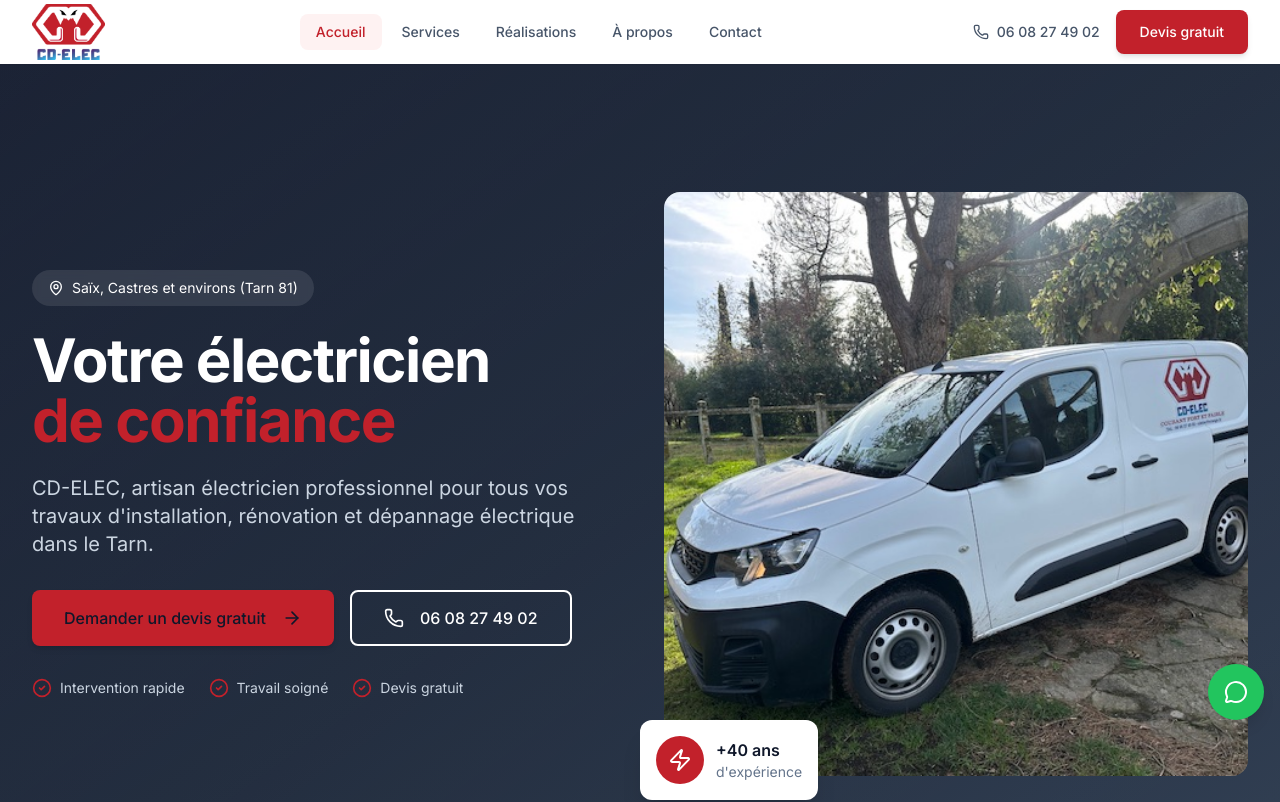
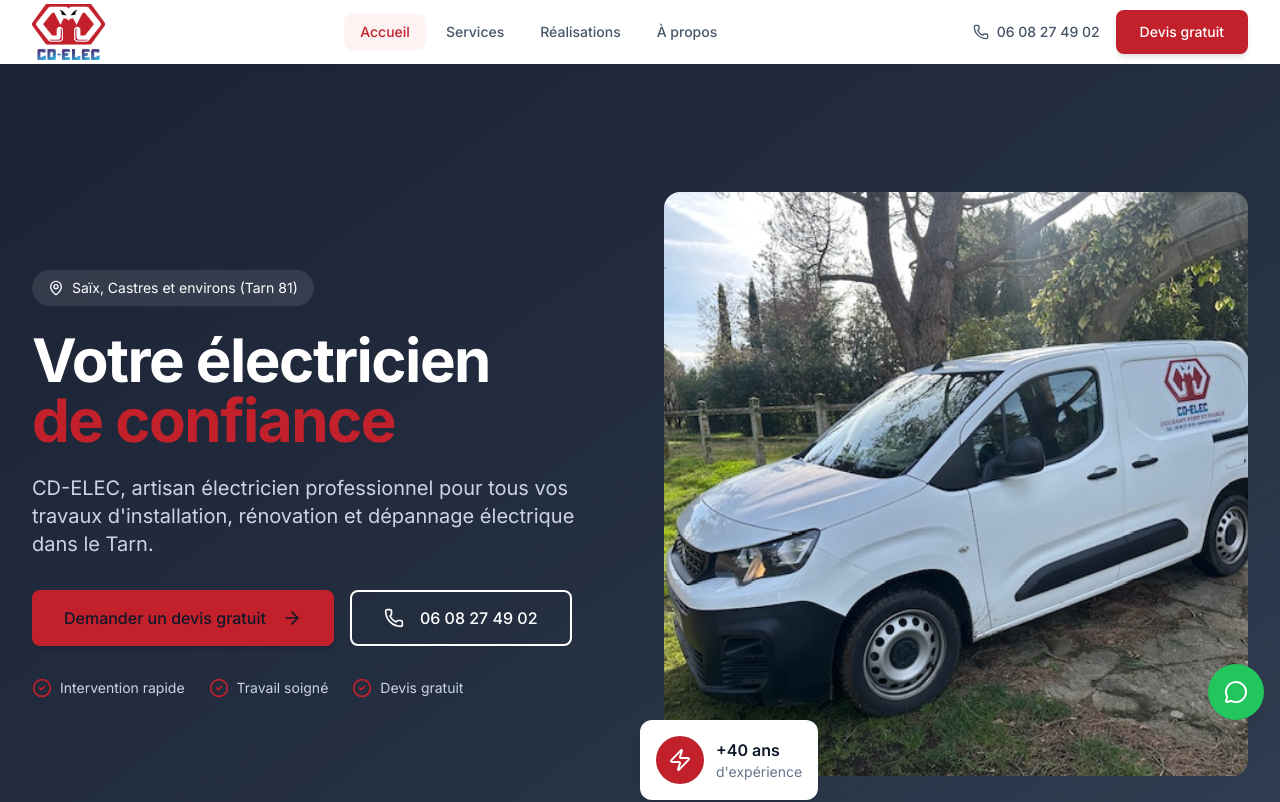
Before and after one commit to AtelierA2/cd-elec, a Next.js app: page / in a window 1280 px wide. Shown: the top 802 px of the page. Built offline with nearby package versions, Linux system fonts and the light colour scheme.

Commit message:
Supprime le lien Contact du header (doublon avec Devis gratuit)
Les deux liens pointaient vers /contact, on garde uniquement le bouton CTA "Devis gratuit".

Co-Authored-By: Claude Opus 4.6 <noreply@anthropic.com>

```diff
--- a/components/Header.tsx
+++ b/components/Header.tsx
@@ -13,7 +13,6 @@ const navigation = [
   { name: "Services", href: "/services" },
   { name: "Réalisations", href: "/realisations" },
   { name: "À propos", href: "/a-propos" },
-  { name: "Contact", href: "/contact" },
 ];
 
 export default function Header() {
```
